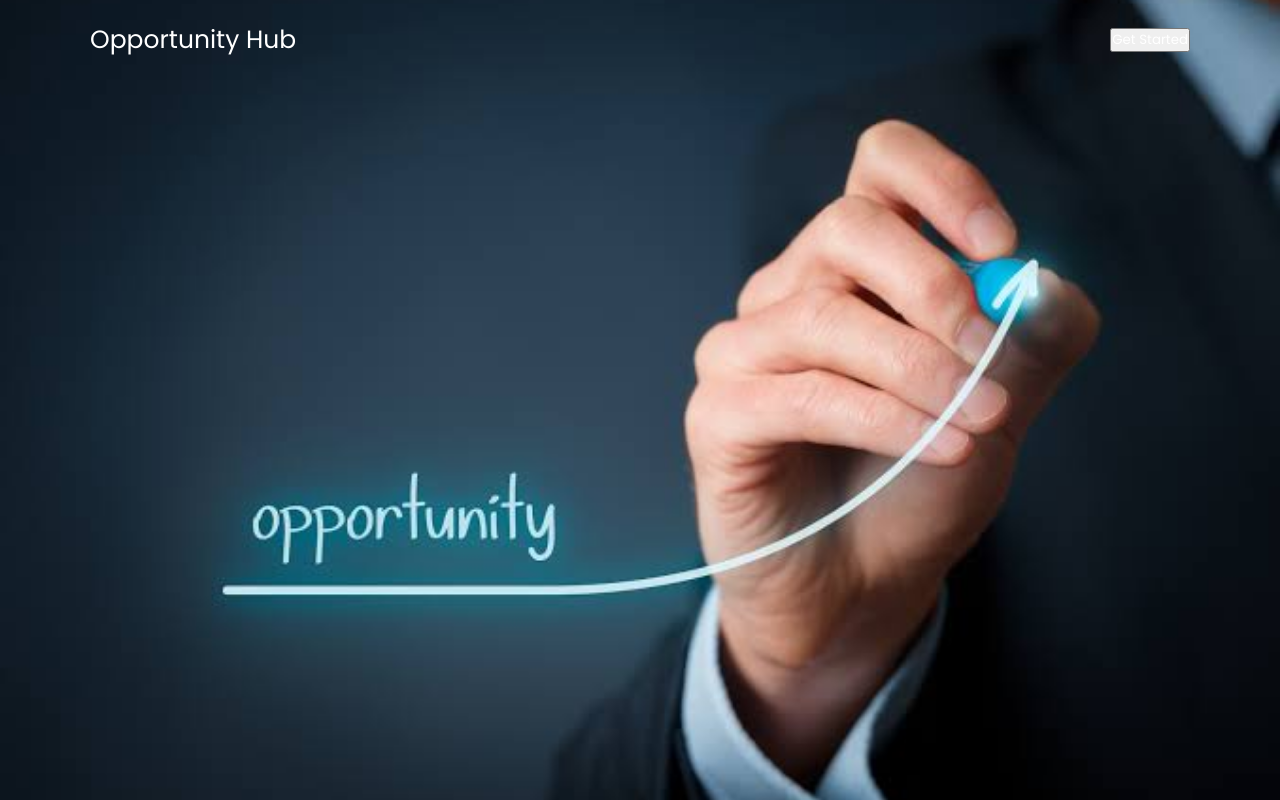
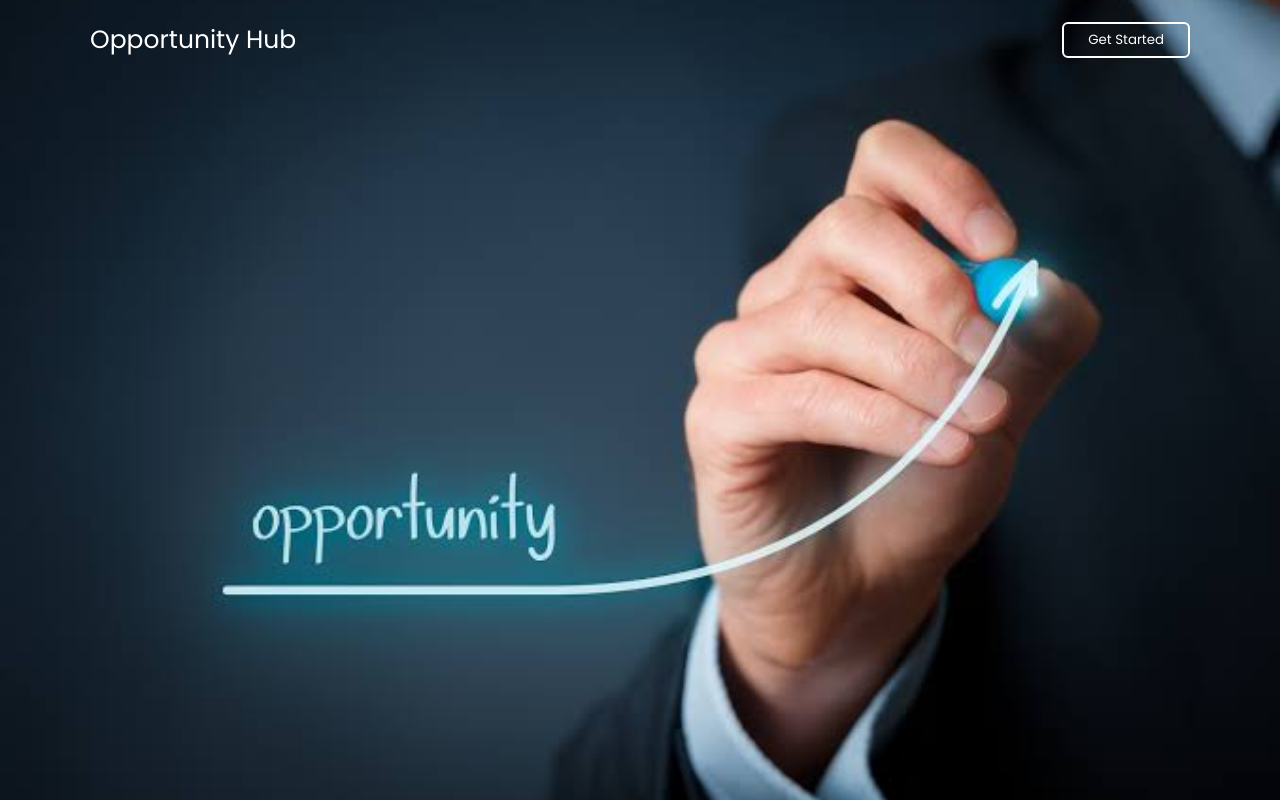
Before and after one commit to Sodiqbinali/Opportunity_Hub, a plain HTML site: page index.html in a window 1280 px wide. Drawn offline with nearby package versions, Linux system fonts and the light colour scheme.

Commit message:
add button style

```diff
--- a/style.css
+++ b/style.css
@@ -41,6 +41,16 @@ a {
 .nav_link:hover {
   color: #d9d9d9;
 }
+.button {
+    padding: 6px 24px;
+    border: 2px solid #fff;
+    background: transparent;
+    border-radius: 6px;
+    cursor: pointer;
+  }
+  .button:active {
+    transform: scale(0.98);
+  }
 .home {
     position: relative;
     height: 100vh;
```
